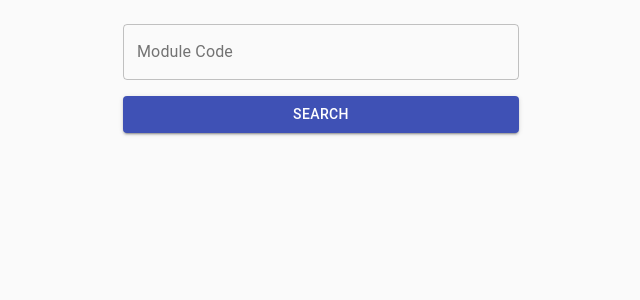
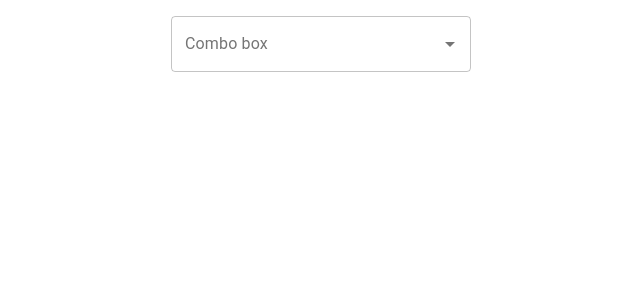
Before and after one commit to jeffsieu/timetabler, a React (Create React App) app: page / in a window 1280 px wide. Shown: the top 300 px of the page, without its empty margins (319-959 px from the left). Built offline with nearby package versions, Linux system fonts and the light colour scheme.

Commit message:
switched to autocomplete

```diff
--- a/package.json
+++ b/package.json
@@ -4,6 +4,7 @@
   "private": true,
   "dependencies": {
     "@material-ui/core": "^4.11.2",
+    "@material-ui/lab": "^4.0.0-alpha.57",
     "@reduxjs/toolkit": "^1.5.0",
     "@testing-library/jest-dom": "^5.11.4",
     "@testing-library/react": "^11.1.0",
--- /dev/null
+++ b/src/AddMods.js
@@ -0,0 +1,37 @@
+import React from 'react';
+import { makeStyles } from '@material-ui/core/styles';
+import TextField from '@material-ui/core/TextField';
+import Autocomplete from '@material-ui/lab/Autocomplete';
+
+const useStyles = makeStyles((theme) => ({
+  width: {
+    display: 'flex',
+    flexDirection: 'column',
+    alignItems: 'center',
+  },
+  search: {
+    margin: theme.spacing(2, 0, 2),
+  },
+}));
+
+export default function AddMods() {
+  const classes = useStyles();
+
+  return (
+    <div className={classes.width}>
+      <Autocomplete
+        className={classes.search}
+        id="combo-box-demo"
+        options={ listOfMods }
+        getOptionLabel={(option) => option.code}
+        style={{ width: 300 }}
+        renderInput={(params) => <TextField {...params} label="Combo box" variant="outlined" />}
+      />
+    </div>
+  );
+}
+
+const listOfMods = [
+  { code: "MA1521" },
+  { code: "MA1101R" },
+]
--- a/src/App.js
+++ b/src/App.js
@@ -1,11 +1,11 @@
 import axios from 'axios'
 import { createStore } from 'redux'
 import { createSlice } from '@reduxjs/toolkit'
-import SearchForm from './SearchForm.js'
+import AddMods from './AddMods.js'
 
 function App() {
   return (
-    <SearchForm />
+    <AddMods />
   );
 }
 
--- a/src/SearchForm.js
+++ /dev/null
@@ -1,51 +0,0 @@
-import React, { Component } from 'react';
-import axios from 'axios'
-import { makeStyles } from '@material-ui/core/styles';
-import CssBaseline from '@material-ui/core/CssBaseline';
-import Container from '@material-ui/core/Container';
-import Grid from '@material-ui/core/Grid';
-import TextField from '@material-ui/core/TextField';
-import { Button } from '@material-ui/core'
-
-const useStyles = makeStyles((theme) => ({
-  form: {
-    marginTop: theme.spacing(3),
-  },
-  submit: {
-    margin: theme.spacing(2, 0, 2),
-  },
-}));
-
-const API_URL = 'https://api.nusmods.com/v2/2020-2021/modules'
-
-export default function SearchFrom() {
-  const classes = useStyles();
-
-  return (
-    <Container component="main" maxWidth="xs">
-      <CssBaseline />
-      <form className={classes.form}>
-        <Grid container spacing={2}>
-          <Grid item xs={12}>
-            <TextField
-              variant="outlined"
-              fullWidth
-              id="mod"
-              label="Module Code"
-              name="mod"
-            />
-          </Grid>
-        </Grid>
-        <Button
-          className={classes.submit}
-          type="submit"
-          fullWidth
-          variant="contained"
-          color="primary"
-        >
-          Search
-        </Button>
-      </form>
-    </Container>
-  );
-}
```
Also changed, not shown: 2 other files (tests, documents, lock files or other folders).
